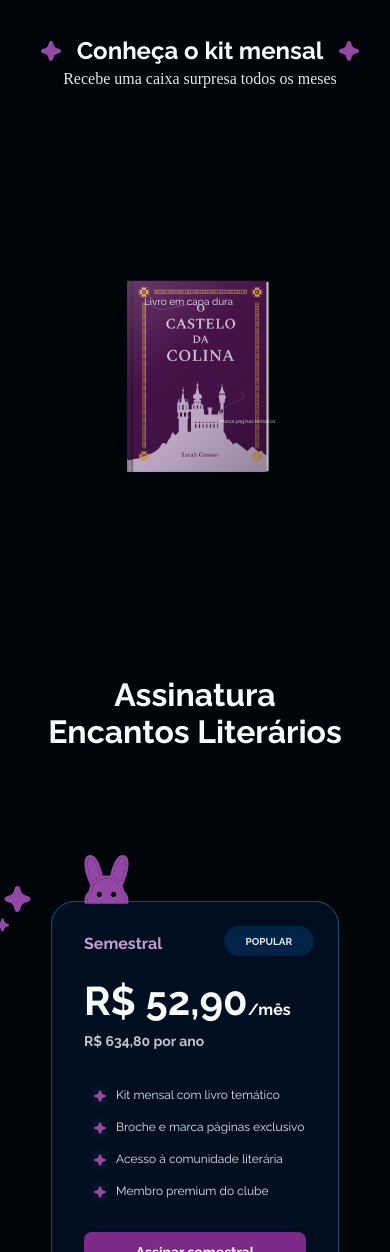
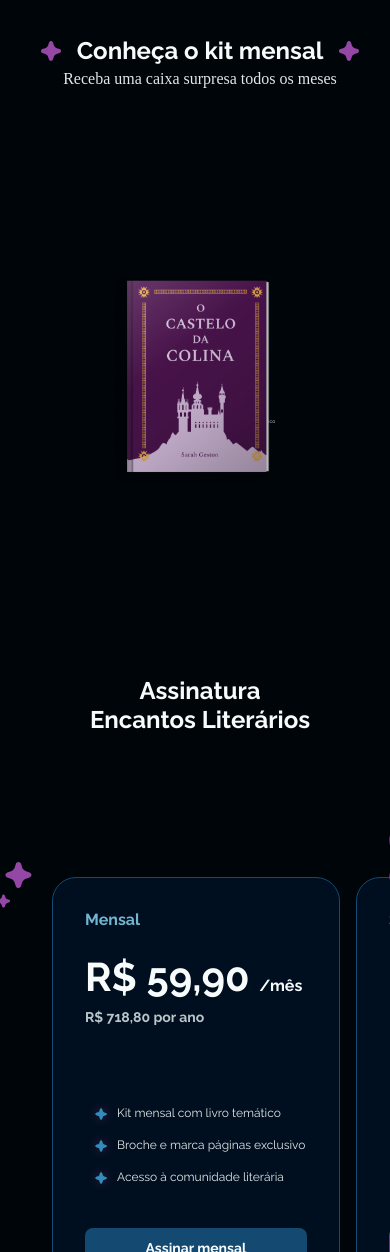
Before and after one commit to AllifBrun/Clube-de-assinatura, a plain HTML site: page index.html in a window 390 px wide. Shown: the part 748-2000 px from the top of the page. Drawn offline with Linux system fonts and the light colour scheme.

Commit message:
seção assinatura responsiva

```diff
--- a/index.html
+++ b/index.html
@@ -84,7 +84,7 @@
                 </svg>
             </div>
 
-            <p>Recebe uma caixa surpresa todos os meses</p>
+            <p>Receba uma caixa surpresa todos os meses</p>
         </div>
 
 
--- a/styles/assinatura.css
+++ b/styles/assinatura.css
@@ -1,4 +1,4 @@
-section#assinatura {
+#assinatura {
     width: 100%;
     max-width: 95rem;
     height: 60rem;
@@ -376,3 +376,75 @@ section#assinatura {
 
     }
 }
+
+@media (width<700px){
+
+    #assinatura{
+        & > h2{
+            font: bold 24px var(--raleway);
+            margin-bottom: 3rem;
+        }
+
+        & .pricing{
+            display: flex;
+            flex-direction: row;
+            gap: 1rem;
+            overflow: scroll;
+            justify-content: space-around;
+            padding-left: 52px;
+            width: 400px;
+            & .card:nth-child(1) {
+                position: relative;
+                min-width: 288px;
+
+                & .button{
+                    position: absolute;
+                    left: 0;
+                    right: 0;
+                    bottom: 24px;
+                    width: 222px;
+                }
+            }
+
+            & .card:nth-child(2) {
+                position: relative;
+                min-width: 288px;
+
+                & .button{
+                    position: absolute;
+                    left: 0;
+                    right: 0;
+                    bottom: 24px;
+                    width: 222px;
+                }
+            }
+
+            & .card:nth-child(3) {
+                position: relative;
+                min-width: 288px;
+
+                & .button{
+                    position: absolute;
+                    left: 0;
+                    right: 0;
+                    bottom: 24px;
+                    width: 222px;
+                }
+
+            }
+
+
+            &:hover{
+
+                & .card:nth-child(1), .card:nth-child(2), .card:nth-child(3){
+
+                    transform: none;
+                }
+            }
+
+
+        }
+
+    }
+
+}
--- a/styles/global.css
+++ b/styles/global.css
@@ -83,7 +83,6 @@ section{
 
 @media (width < 700px){
     body{
-        width: 100vw;
-        max-width: 43.75rem;
+        width: 400px
     }
 }
--- a/styles/offer.css
+++ b/styles/offer.css
@@ -302,7 +302,7 @@ section#offer {
             & .marca-paginas-texto {
                 top: 14rem;
                 left: 13rem;
-                z-index: 4;
+                z-index: 1;
                 width: max-content;
                 animation: mpt linear;
                 animation-timeline: scroll();
@@ -325,7 +325,7 @@ section#offer {
                 animation-timeline: scroll();
                 top: 9rem;
                 left: 9rem;
-                z-index: 4;
+                z-index: 1;
 
                 & svg {
                     width: 3.75rem;
@@ -337,7 +337,7 @@ section#offer {
                 animation: cpdt linear;
                 animation-timeline: scroll();
 
-                z-index: 4;
+                z-index: 1;
                 top: 9rem;
                 left: 9rem;
 
@@ -401,18 +401,22 @@ section#offer {
 
             & .marca-paginas-texto {
                 transform: none;
+                z-index: 1;
             }
 
             & .capa-dura {
                 transform: none;
+                z-index: 1;
             }
 
             & .capa-dura-texto {
                 transform: none;
+                z-index: 1;
             }
 
             & .broche {
                 transform: none;
+                z-index: 1;
             }
         }
 
@@ -421,7 +425,8 @@ section#offer {
 
     @keyframes mp1 {
 
-        20%, 100% {
+        20%,
+        100% {
             transform:
                 translateX(2.5rem) translateY(-2.3rem) rotate(8deg);
         }
@@ -429,14 +434,17 @@ section#offer {
 
     @keyframes mp2 {
 
-        20%, 100% {
+        20%,
+        100% {
             transform:
                 translateX(4.7rem) translateY(-1rem) rotate(20deg);
         }
     }
 
     @keyframes mpt {
-        20%, 100% {
+
+        20%,
+        100% {
             transform:
                 translateX(4rem) translateY(4.5rem);
         }
@@ -444,7 +452,9 @@ section#offer {
 
 
     @keyframes broche {
-        20%, 100% {
+
+        20%,
+        100% {
             transform:
                 translateX(-7.7rem) translateY(3rem);
         }
@@ -452,14 +462,18 @@ section#offer {
     }
 
     @keyframes cpd {
-        20%, 100% {
+
+        20%,
+        100% {
             transform:
                 translateX(-5rem) translateY(-2.5rem);
         }
     }
 
     @keyframes cpdt {
-        20%, 100% {
+
+        20%,
+        100% {
             transform:
                 translateX(-7.3rem) translateY(-3.2rem);
         }
```
